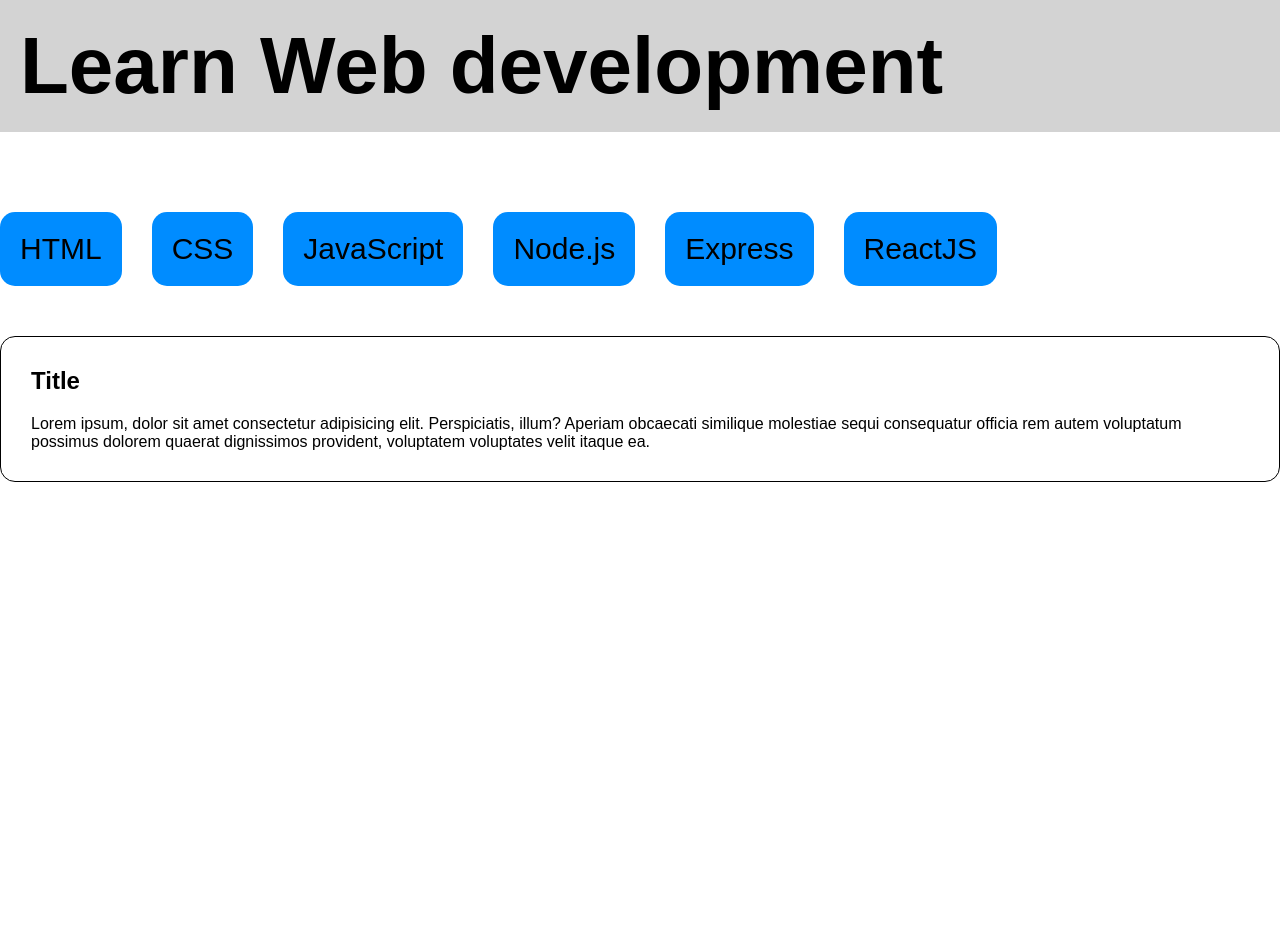
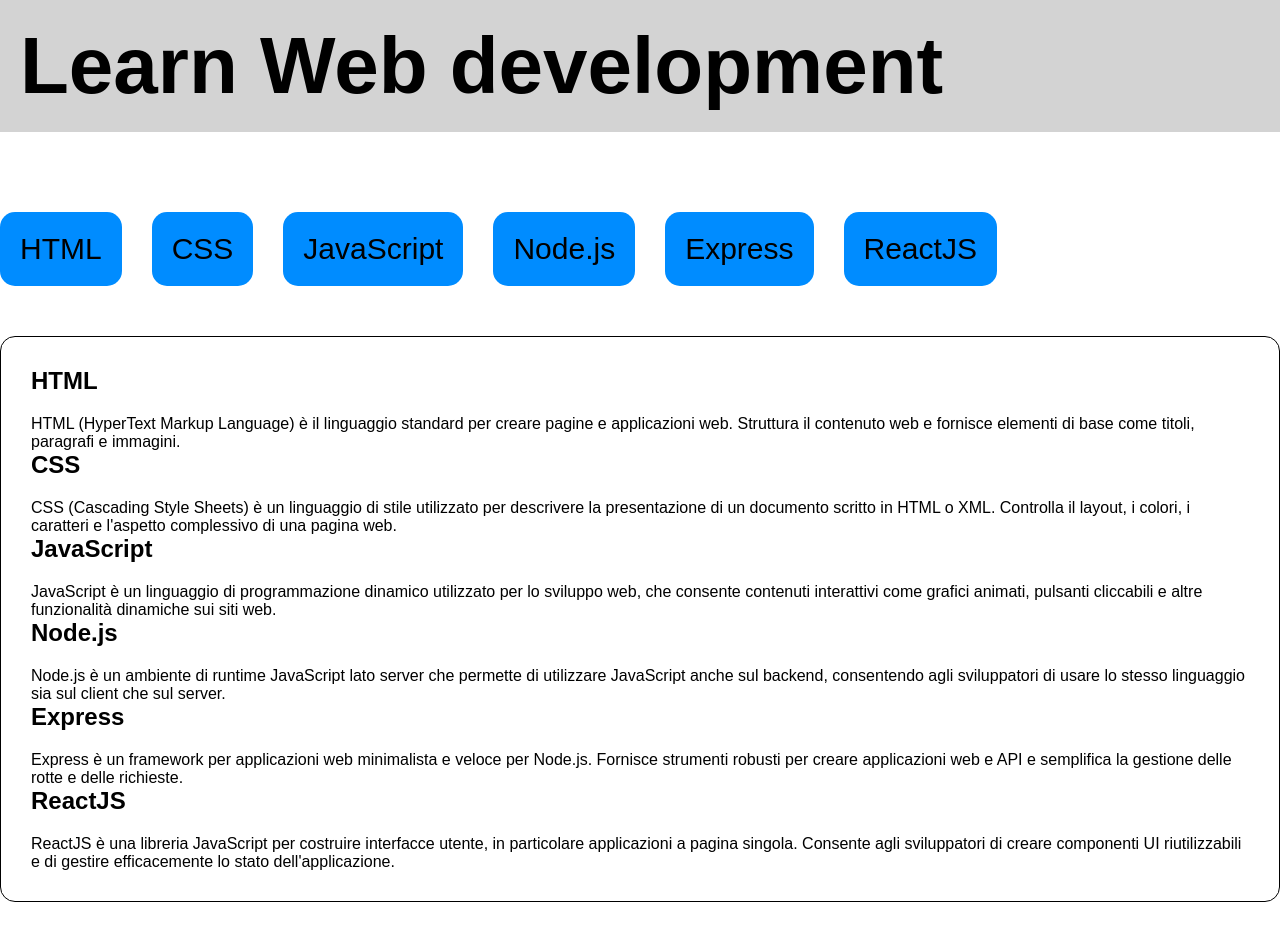
Before and after one commit to mannuccimattia/react-use-state, a React (Vite) app: page / in a window 1280 px wide. Shown: the top 940 px of the page. Before the commit the page ends 800 px from the top, so only its background shows below. Built offline with nearby package versions, Linux system fonts and the light colour scheme.

Commit message:
[FEAT] Done raw Cards.jsx

```diff
--- a/src/App.jsx
+++ b/src/App.jsx
@@ -1,4 +1,5 @@
 import Buttons from "./assets/components/Buttons"
+import Cards from "./assets/components/Cards"
 
 function App() {
 
@@ -9,10 +10,7 @@ function App() {
         <div className="btn-wrapper">
           <Buttons></Buttons>
         </div>
-        <div className="card">
-          <h2>Title</h2>
-          <p>Lorem ipsum, dolor sit amet consectetur adipisicing elit. Perspiciatis, illum? Aperiam obcaecati similique molestiae sequi consequatur officia rem autem voluptatum possimus dolorem quaerat dignissimos provident, voluptatem voluptates velit itaque ea.</p>
-        </div>
+        <Cards></Cards>
       </div>
     </>
   )
--- a/src/assets/components/Buttons.jsx
+++ b/src/assets/components/Buttons.jsx
@@ -1,11 +1,10 @@
 import languages from "../../data/languages"
 
 const Buttons = () => {
-
   return (
     <>
       {languages.map(item => (
-        <button className="btn">{item.title}</button>
+        <button className="btn" key={`btn-${item.id}`}>{item.title}</button>
       ))}
     </>
   )
--- /dev/null
+++ b/src/assets/components/Cards.jsx
@@ -0,0 +1,16 @@
+import languages from "../../data/languages"
+
+const Cards = () => {
+  return (
+    <div className="card">
+      {languages.map(item => (
+        <>
+          <h2>{item.title}</h2>
+          <p>{item.description}</p>
+        </>
+      ))}
+    </div>
+  )
+}
+
+export default Cards
```
